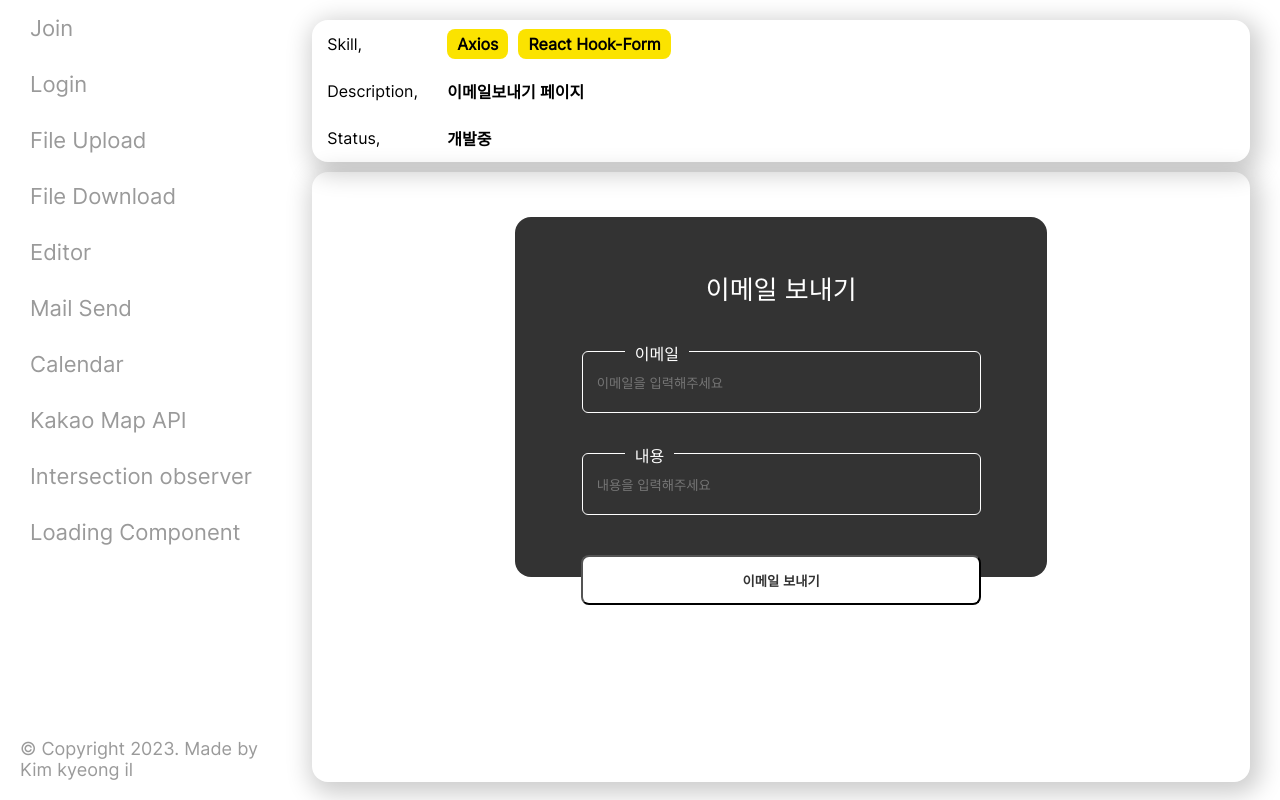
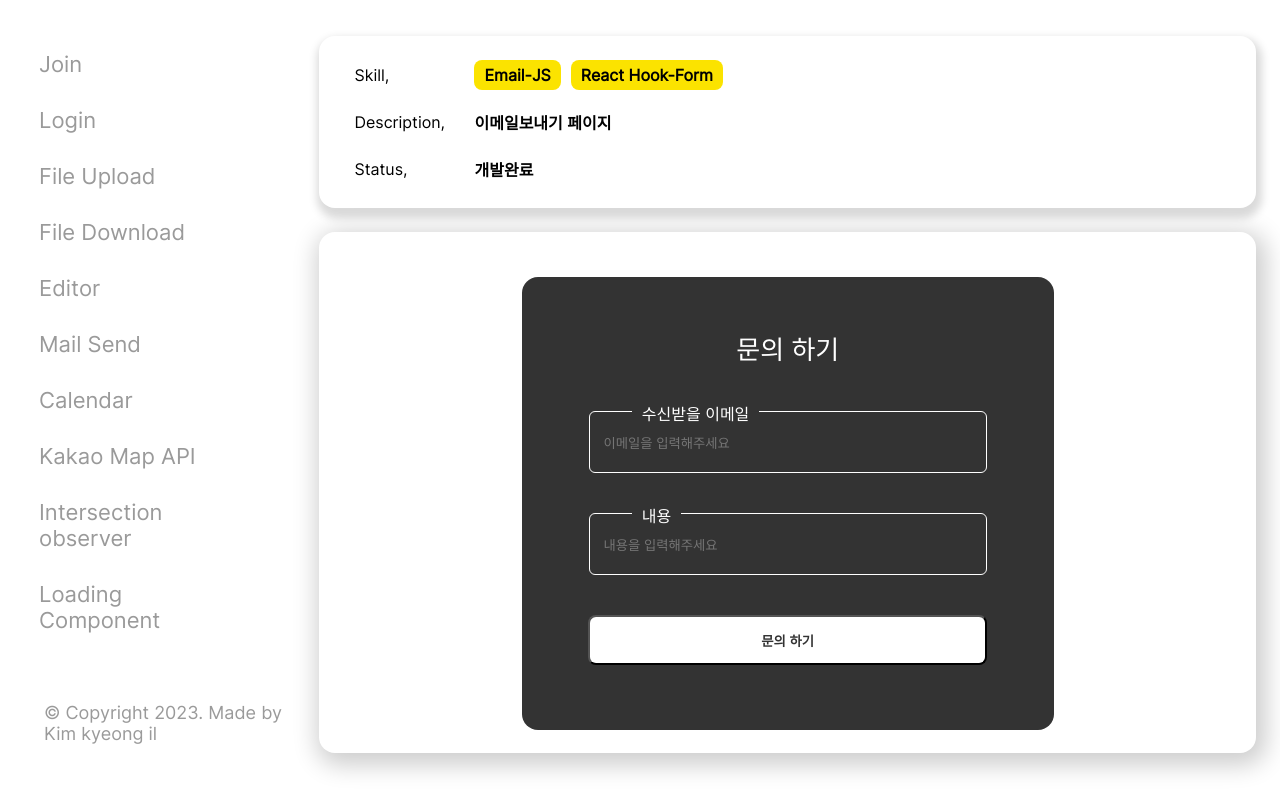
Before and after one commit to KKI147/F-E-Func-Development, a Next.js app: page /mail-send in a window 1280 px wide. Built offline with nearby package versions, Linux system fonts and the light colour scheme; no server answers.

Commit message:
style : golbal css / ui / li / section

```diff
--- a/component/Layout.tsx
+++ b/component/Layout.tsx
@@ -15,12 +15,13 @@ export default function Layout({ children }: PropsWithChildren<LayoutProps>) {
 
 const LayoutComponent = styled.div`
   display: flex;
+  position: relative;
+  height: calc(100vh - 72px);
+  padding: 36px 24px;
 `;
 
 const Section = styled.section`
   position: relative;
-  width: calc(100% - 15px);
-  height: calc(100vh - 40px);
-  padding: 20px 15px 20px 0;
-  /* margin: 20px 15px 20px 0; */
+  width: calc(100% - 48px);
+  height: 100%;
 `;
--- a/component/NavBar.tsx
+++ b/component/NavBar.tsx
@@ -5,58 +5,58 @@ export default function NavBar() {
   return (
     <Container>
       <Wrapper>
-        <Box>
-          <Btn>
+        <Lists>
+          <List>
             <Link href="/join">
               <div>Join</div>
             </Link>
-          </Btn>
-          <Btn>
+          </List>
+          <List>
             <Link href="login">
               <div>Login</div>
             </Link>
-          </Btn>
-          <Btn>
+          </List>
+          <List>
             <Link href="/file-upload">
               <div>File Upload</div>
             </Link>
-          </Btn>
-          <Btn>
+          </List>
+          <List>
             <Link href="/file-download">
               <div>File Download</div>
             </Link>
-          </Btn>
-          <Btn>
+          </List>
+          <List>
             <Link href="/editor">
               <div>Editor</div>
             </Link>
-          </Btn>
-          <Btn>
+          </List>
+          <List>
             <Link href="/mail-send">
               <div>Mail Send</div>
             </Link>
-          </Btn>
-          <Btn>
+          </List>
+          <List>
             <Link href="/calendar">
               <div>Calendar</div>
             </Link>
-          </Btn>
-          <Btn>
+          </List>
+          <List>
             <Link href="/kakao-map-api">
               <div>Kakao Map API</div>
             </Link>
-          </Btn>
-          <Btn>
+          </List>
+          <List>
             <Link href="/real-time-soket">
               <div>Intersection observer</div>
             </Link>
-          </Btn>
-          <Btn>
+          </List>
+          <List>
             <Link href="/loading-component">
               <div>Loading Component</div>
             </Link>
-          </Btn>
-        </Box>
+          </List>
+        </Lists>
         <Copyright>© Copyright 2023. Made by Kim kyeong il</Copyright>
       </Wrapper>
     </Container>
@@ -66,11 +66,11 @@ export default function NavBar() {
 const Container = styled.div`
   position: relative;
   width: calc(30% - 15px);
-  height: 100vh;
+  height: 100%;
   margin-right: 15px;
 `;
 
-const Wrapper = styled.div`
+const Wrapper = styled.nav`
   display: flex;
   flex-direction: column;
   justify-content: space-between;
@@ -80,12 +80,12 @@ const Wrapper = styled.div`
   font-size: 22px;
   color: #9a9a9a; ;
 `;
-
-const Box = styled.div``;
-const Btn = styled.div`
+const Lists = styled.ul`
   width: 100%;
-
-  padding: 0 15px;
+  position: relative;
+`;
+const List = styled.li`
+  width: 70%;
   border-top-right-radius: 16px;
   border-bottom-right-radius: 16px;
 
@@ -95,11 +95,10 @@ const Btn = styled.div`
     border-bottom-right-radius: 16px;
     cursor: pointer;
     :hover {
-      width: 50%;
-      height: 36px;
-      padding-right: 50px;
+      width: 70%;
+      /* height: 36px; */
+      padding: 15px 96px 15px 40px;
       color: #fff;
-      padding-left: 96px;
       -webkit-transition: all 0.4s cubic-bezier(0.5, 0.24, 0, 1);
       transition: all 0.4s cubic-bezier(0.5, 0.24, 0, 1);
       background-color: #6098ff;
--- a/component/TopSection.tsx
+++ b/component/TopSection.tsx
@@ -11,8 +11,9 @@ export const TopSection = ({ skill, description, status }: PropsTypes) => {
     <Container>
       <Content>
         <Title>Skill,</Title>
-        <Skill>{skill[0]}</Skill>
-        <Skill>{skill[1]}</Skill>
+        {skill.map((item, index) => {
+          return <Skill key={index}>{item}</Skill>;
+        })}
       </Content>
       <Content>
         <Title>Description,</Title>
@@ -30,12 +31,12 @@ export default TopSection;
 
 const Container = styled.section`
   position: relative;
-  width: calc(100% - 15px);
-  height: calc(20% - 10px);
+  height: calc(25% - 10px);
+  padding: 16px 20px;
   background-color: transparent;
   border-radius: 16px;
   box-sizing: border-box;
-  box-shadow: 4px 6px 24px 6px rgb(0 0 0 / 20%);
+  box-shadow: 2px 6px 8px 4px rgb(0 0 0 / 15%);
 `;
 
 const Content = styled.div`
--- a/package.json
+++ b/package.json
@@ -9,6 +9,7 @@
     "lint": "next lint"
   },
   "dependencies": {
+    "@emailjs/browser": "^3.10.0",
     "@hookform/resolvers": "^2.9.11",
     "@next/font": "13.1.6",
     "@tanstack/react-query": "^4.24.9",
--- a/pages/mail-send.tsx
+++ b/pages/mail-send.tsx
@@ -3,9 +3,12 @@ import { useForm } from "react-hook-form";
 import { yupResolver } from "@hookform/resolvers/yup";
 import * as yup from "yup";
 import styled from "styled-components";
-import { post } from "../module/Api";
+import emailjs from "@emailjs/browser";
+import React, { useRef } from "react";
 
 export const MailSend = () => {
+  const formRef = useRef<HTMLFormElement>(null);
+
   interface FormTypes {
     email: string;
     content: string;
@@ -26,22 +29,44 @@ export const MailSend = () => {
     resolver: yupResolver(validation),
   });
 
-  const onSubmitHandler = (data: FormTypes) => {
-    post("/join", data);
+  const onSubmit = () => {
+    sendMail();
   };
+
+  const sendMail = () => {
+    if (formRef.current) {
+      emailjs
+        .sendForm(
+          "service_8l2ucht",
+          "template_7iei7n6",
+          formRef.current,
+          "3_qeOfICkOCKAXLXS"
+        )
+        .then(
+          (result) => {
+            alert("이메일이 발송되었습니다.");
+            reset();
+          },
+          (error) => {
+            alert("이메일을 다시보내주세요");
+          }
+        );
+    }
+  };
+
   return (
     <Wrapper>
       <TopSection
-        skill={["Axios", "React Hook-Form"]}
+        skill={["Email-JS", "React Hook-Form"]}
         description={"이메일보내기 페이지"}
-        status={"개발중"}
+        status={"개발완료"}
       />
       <Container>
-        <UseForm onSubmit={handleSubmit(onSubmitHandler)}>
-          <Title>이메일 보내기</Title>
+        <UseForm ref={formRef} onSubmit={handleSubmit(onSubmit)}>
+          <Title>문의 하기</Title>
           <Section>
             <LabelBox>
-              <label htmlFor="email">이메일</label>
+              <label htmlFor="email">수신받을 이메일</label>
             </LabelBox>
             <InputBox>
               <InputForm
@@ -67,7 +92,7 @@ export const MailSend = () => {
             </InputBox>
           </Section>
           <BtnBox>
-            <Btn type="submit">이메일 보내기</Btn>
+            <Btn type="submit">문의 하기</Btn>
           </BtnBox>
         </UseForm>
       </Container>
@@ -79,15 +104,12 @@ export default MailSend;
 
 const Wrapper = styled.section`
   position: relative;
-  width: calc(100% - 15px);
   height: 100%;
-  margin: 0 0 0 15px;
 `;
 const Container = styled.div`
   position: relative;
-  width: calc(100% - 15px);
-  height: calc(80vh - 30px);
-  margin: 10px 15px 0 0;
+  height: calc(75% - 25px);
+  margin: 24px 0 0 0;
   padding: 25px;
   background-color: transparent;
   border-radius: 16px;
@@ -98,7 +120,6 @@ const Container = styled.div`
 const UseForm = styled.form`
   position: relative;
   width: 60%;
-  height: 50%;
   background-color: #333333;
   margin: 20px auto;
   padding: 40px 0;
--- a/styles/globals.css
+++ b/styles/globals.css
@@ -8,3 +8,10 @@ html body {
   font-family: Inter;
   src: url("/font/Inter-Regular.ttf");
 }
+
+ul,
+li {
+  list-style: none;
+  margin: 0;
+  padding: 0;
+}
```
Also changed, not shown: 1 other file (tests, documents, lock files or other folders).
